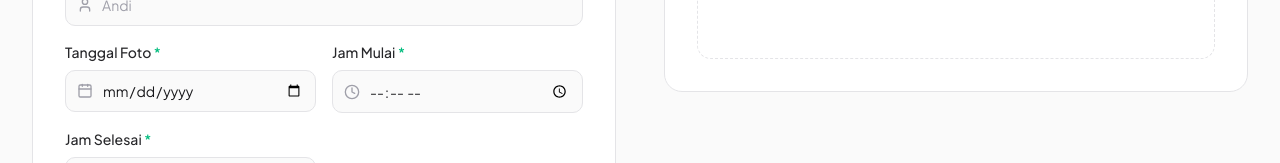
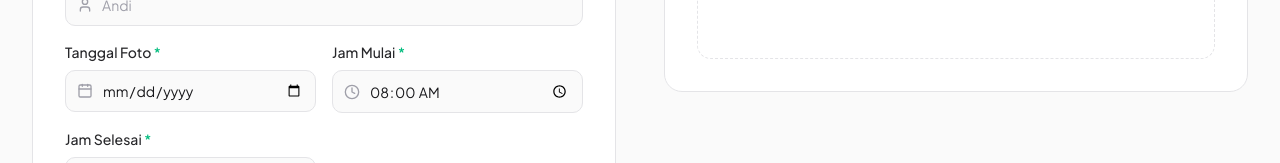
Before and after one commit to ardiansetya/foto-booking, a Next.js app: page /format-chat-client in a window 1280 px wide. Shown: the part 630-793 px from the top of the page. Built offline with nearby package versions, Linux system fonts and the light colour scheme.

Commit message:
change template message

```diff
--- a/src/components/format-chat/ChatGenerator.tsx
+++ b/src/components/format-chat/ChatGenerator.tsx
@@ -27,8 +27,8 @@ const EMPTY: FormState = {
   photographer: "",
   clientName: "",
   date: "",
-  startTime: "",
-  endTime: "",
+  startTime: "08:00",
+  endTime: "09:00",
   location: "",
 };
 
@@ -121,12 +121,12 @@ function formatTime(t: string): string {
 function buildMessage(f: FormState): string {
   return `Halo Kak *${f.clientName}* 👋
 
-  Perkenalkan, aku *${f.photographer}*, fotografer dari **AuraLens Graduation** yang nanti akan menemani sesi foto wisuda Kakak.
+  Perkenalkan, aku *${f.photographer}*, fotografer dari *AuraLens Graduation* yang nanti akan menemani sesi foto wisuda Kakak.
 
   Berikut detail jadwal pemotretan Kakak:
-  📅 **Tanggal:** ${formatDate(f.date)}
-  🕒 **Waktu:** ${formatTime(f.startTime)} - ${formatTime(f.endTime)} WIB
-  📍 **Lokasi:** ${f.location}
+  📅 *Tanggal:* ${formatDate(f.date)}
+  🕒 *Waktu:* ${formatTime(f.startTime)} - ${formatTime(f.endTime)} WIB
+  📍 *Lokasi:* ${f.location}
 
   Sebelum hari H, aku mau konfirmasi beberapa hal supaya sesi fotonya nanti lebih lancar ya, Kak.
 
@@ -136,7 +136,7 @@ function buildMessage(f: FormState): string {
 
   Kalau ada, boleh banget kirim beberapa referensi atau moodboard foto yang sesuai dengan area kampus ya, Kak. Referensi ini hanya sebagai acuan supaya aku bisa memahami konsep yang Kakak inginkan. Hasil akhirnya tentu akan disesuaikan dengan kondisi di lokasi nanti. Kalau belum ada juga tidak masalah kok, nanti akan aku bantu arahkan selama sesi pemotretan. 😊
 
-  **Catatan:**
+  *Catatan:*
 
   * Mohon datang sesuai jadwal agar waktu pemotretan bisa dimanfaatkan dengan maksimal.
   * Jangan lupa cek kembali kerapian penampilan serta barang bawaan sebelum berangkat.
```
